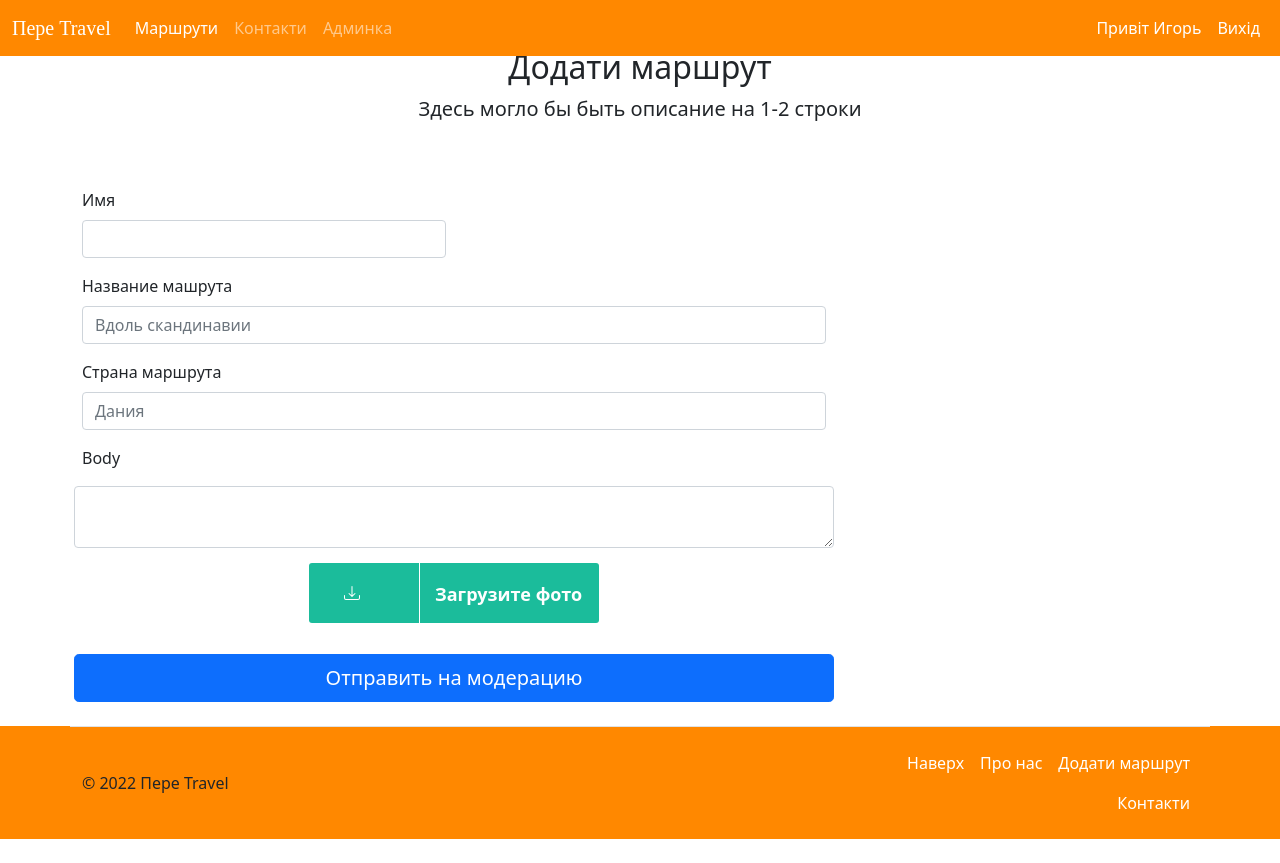
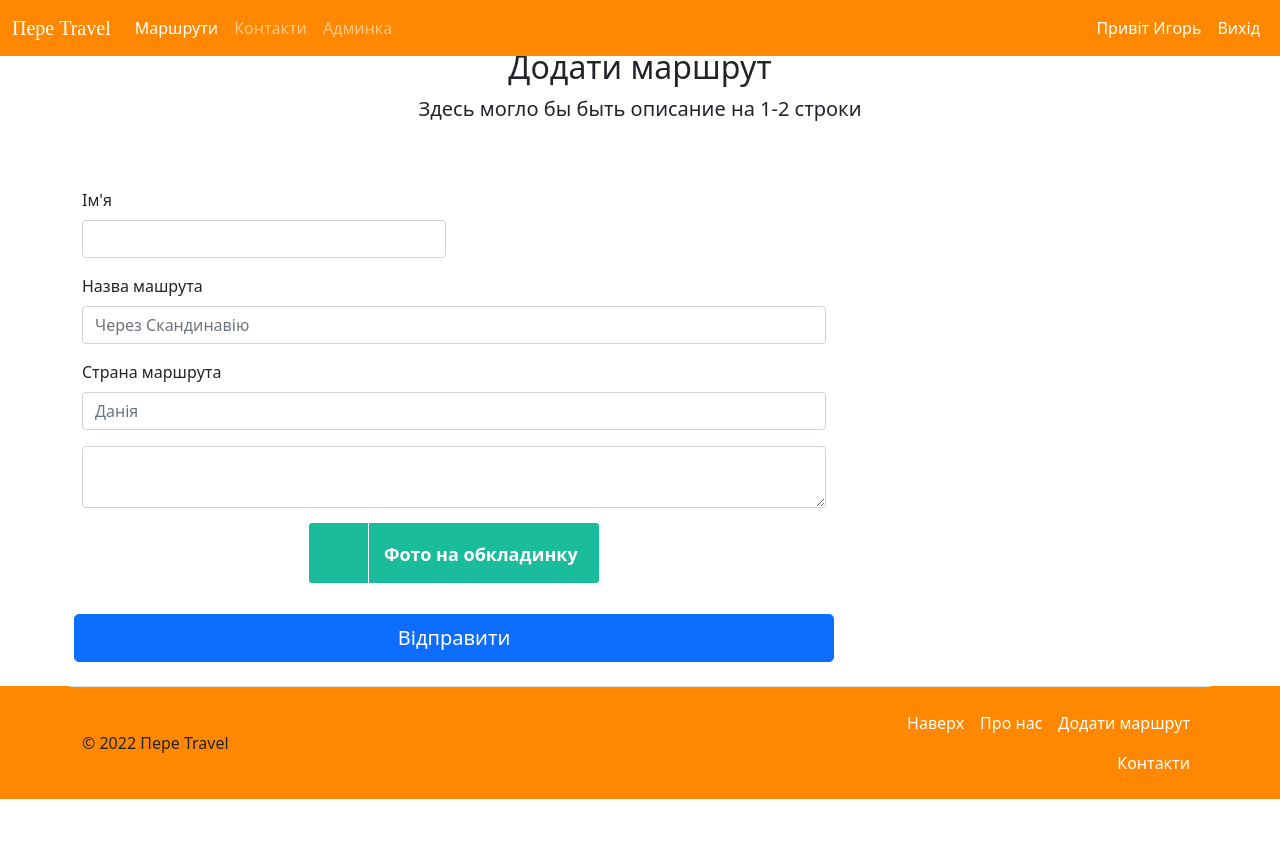
Before and after one commit to karonion/PereTravel-flask, a Flask app: page /addpost in a window 1280 px wide. After the commit the page ends 799 px from the top, so only its background shows below. Run offline with Flask 2, Linux system fonts and the light colour scheme; a user stored in the database is signed in; some libraries are stand-ins or nearby versions.

Commit message:
Настроена работа CKEditor.

```diff
--- a/app/__init__.py
+++ b/app/__init__.py
@@ -24,11 +24,12 @@ app.config['MAIL_USE_SSL'] = True
 app.config['MAIL_USERNAME'] = 'ig.vasylenko2@gmail.com'
 app.config['MAIL_DEFAULT_SENDER'] = 'ig.vasylenko2@gmail.com'
 app.config['MAIL_PASSWORD'] = '1dn2qy36'
-app.config['CKEDITOR_PKG_TYPE'] = 'basic'
+app.config['CKEDITOR_PKG_TYPE'] = 'full'
 app.config['CKEDITOR_LANGUAGE'] = 'ru'
-app.config['CKEDITOR_WIDTH'] = '1000'
-app.config['CKEDITOR_HEIGHT'] = '1000'
-app.config['CKEDITOR_FILE_UPLOADER'] = 'http://127.0.0.1:5000/images/'
+app.config['CKEDITOR_WIDTH'] = '1500'
+app.config['CKEDITOR_HEIGHT'] = '500'
+app.config['CKEDITOR_FILE_UPLOADER'] = 'http://127.0.0.1:5000/upload'
+app.config['MAX_CONTENT_LENGTH'] = 16 * 1000 * 1000
 mail = Mail(app)
 ckeditor = CKEditor(app)
 
--- a/app/models.py
+++ b/app/models.py
@@ -3,7 +3,7 @@ from flask_login import (LoginManager, UserMixin, login_required,
                          login_user, current_user, logout_user)
 from werkzeug.security import generate_password_hash, check_password_hash
 from flask_wtf import FlaskForm
-from wtforms import StringField, SubmitField, TextAreaField, BooleanField, PasswordField
+from wtforms import StringField, SubmitField, TextAreaField, BooleanField, PasswordField, FileField
 from wtforms.validators import DataRequired, Email, EqualTo, length
 from datetime import datetime
 from flask_ckeditor import CKEditorField
--- a/app/static/templates/addpost.html
+++ b/app/static/templates/addpost.html
@@ -3,6 +3,7 @@
 
 {% block body %}
  {{ form.csrf_token }}
+
 <div class="container">
   <main>
     <div class="py-5 text-center">
@@ -13,49 +14,42 @@
         <form class="needs-validation" method="post" enctype="multipart/form-data">
           <div class="row g-3">
             <div class="col-sm-6">
-              <label for="firstName" class="form-label">Имя</label>
+              <label for="firstName" class="form-label">Ім'я</label>
               <input name="autorsname" type="text" class="form-control" id="firstName" placeholder="" value="" required="">
               <div class="invalid-feedback">
                 Valid first name is required.
               </div>
             </div>
             <div class="col-12">
-              <label for="email" class="form-label">Название машрута <span class="text-muted"></span></label>
-              <input name="title"  class="form-control" id="email" placeholder="Вдоль скандинавии">
-              <div class="invalid-feedback">
-                Please enter a valid email address for shipping updates.
-              </div>
+              <label for="route" class="form-label">Назва машрута <span class="text-muted"></span></label>
+              <input name="title"  class="form-control" id="route" placeholder="Через Скандинавію">
             </div>
 
             <div class="col-12">
               <label for="address" class="form-label">Страна маршрута</label>
-              <input name="preview" type="text" class="form-control" id="address" placeholder="Дания" required="">
+              <input name="preview" type="text" class="form-control" id="address" placeholder="Данія" required="">
               <div class="invalid-feedback">
               </div>
             </div>
             <link href="https://cdn.quilljs.com/1.3.6/quill.snow.css" rel="stylesheet">
-
-{{ form.body.label() }}
+         <div class="col-12">
             {{ form.body(class_="form-control") }}
             {% if form.body.errors %}
                 {% for error in form.body.errors %}
                     {{ error }}
                 {% endfor %}
             {% endif %}
-
+         </div>
             <div class="input__wrapper">
               <input type=file name=filepath id="input__file" class="input input__file" multiple>
                <label for="input__file" class="input__file-button">
-                 <svg xmlns="http://www.w3.org/2000/svg" style="margin-left:35px" width="16" height="16" fill="currentColor" class="bi bi-download" viewBox="0 0 16 16">
-                   <path d="M.5 9.9a.5.5 0 0 1 .5.5v2.5a1 1 0 0 0 1 1h12a1 1 0 0 0 1-1v-2.5a.5.5 0 0 1 1 0v2.5a2 2 0 0 1-2 2H2a2 2 0 0 1-2-2v-2.5a.5.5 0 0 1 .5-.5z"/>
-                    <path d="M7.646 11.854a.5.5 0 0 0 .708 0l3-3a.5.5 0 0 0-.708-.708L8.5 10.293V1.5a.5.5 0 0 0-1 0v8.793L5.354 8.146a.5.5 0 1 0-.708.708l3 3z"/>
-                  </svg>
+
                   <span class="input__file-icon-wrapper"><img class="input__file-icon" src="" alt="" width="25"></span>
-                  <span class="input__file-button-text">Загрузите фото</span>
+                  <span class="input__file-button-text">Фото на обкладинку</span>
                </label>
             </div>
 
-          <button class="w-100 btn btn-primary btn-lg" type="submit">Отправить на модерацию</button>
+          <button class="w-100 btn btn-primary btn-lg" type="submit">Відправити</button>
 
             </div>
         </form>
@@ -76,14 +70,16 @@ let inputs = document.querySelectorAll('.input__file');
           countFiles = this.files.length;
 
         if (countFiles)
-          label.querySelector('.input__file-button-text').innerText = 'Выбрано файлов: ' + countFiles;
+          label.querySelector('.input__file-button-text').innerText = 'Файлів: ' + countFiles;
         else
           label.querySelector('.input__file-button-text').innerText = labelVal;
       });
     });
 </script>
 {{ ckeditor.load() }}
-{{ ckeditor.config(width=1000, file_uploader='/images/') }}
+{{ ckeditor.config(name='body') }}
+
+
 
 
 {% endblock %}
--- a/app/static/templates/main.html
+++ b/app/static/templates/main.html
@@ -22,7 +22,7 @@
 {% for el in article_scope %}
         <div class="col">
           <div class="card shadow-sm">
-             <svg class=" card-img-top" width="100%" height="225" style="background-image:url(http://127.0.0.1:5000/images/{{el.filepath}}); background-size:cover;"  xmlns="http://www.w3.org/2000/svg" role="img" aria-label="Placeholder: {{ el.title }}" preserveAspectRatio="xMidYMid slice" focusable="false"><text x="2%" y="95%" fill="#eceeef" dy=".3em">{{ el.title }}</text></svg>
+             <svg class=" card-img-top" width="100%" height="525" style="background-image:url(http://127.0.0.1:5000/images/{{el.filepath}}); background-size:cover;"  xmlns="http://www.w3.org/2000/svg" role="img" aria-label="Placeholder: {{ el.title }}" preserveAspectRatio="xMidYMid slice" focusable="false"><text x="2%" y="95%" fill="#eceeef" dy=".3em">{{ el.title }}</text></svg>
 
             <div class="card-body">
               <p class="card-text">{{ el.text[0:10] | safe }}...</p>
--- a/app/views.py
+++ b/app/views.py
@@ -4,6 +4,7 @@ from flask_login import login_required, current_user, login_user, logout_user
 from werkzeug.utils import secure_filename
 from models import *
 from models import db
+from flask_ckeditor import upload_fail, upload_success
 import os
 from __init__ import Message, Email, mail
 
@@ -15,9 +16,20 @@ def allowed_file(filename):
            filename.rsplit('.', 1)[1] in ALLOWED_EXTENSIONS
 
 
-@app.route('/images/<filename>')
+@app.route('/images/<path:filename>')
 def uploaded_file(filename):
     return send_from_directory(app.config['UPLOAD_FOLDER'], filename)
+
+
+@app.route('/upload', methods=['POST'])
+def upload():
+    f = request.files.get('upload')
+    extension = f.filename.split('.')[-1].lower()
+    if extension not in ['jpg', 'gif', 'png', 'jpeg']:
+        return upload_fail(message='Тільки фото!')
+    f.save(os.path.join(app.config['UPLOAD_FOLDER'], f.filename))
+    url = url_for('uploaded_file', filename=f.filename)
+    return upload_success(url, filename=f.filename)
 
 
 @app.route('/')
```
Also changed, not shown: app/static/templates/post.html (+8 -6 lines), app/mydb.db, app/static/css/styles.css (line endings or trailing spaces). Lines whose indentation alone changed are shown as unchanged.
